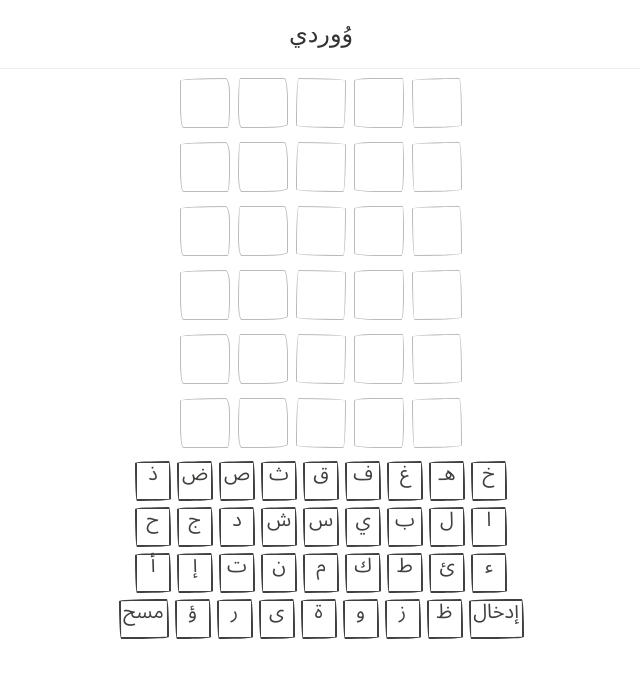
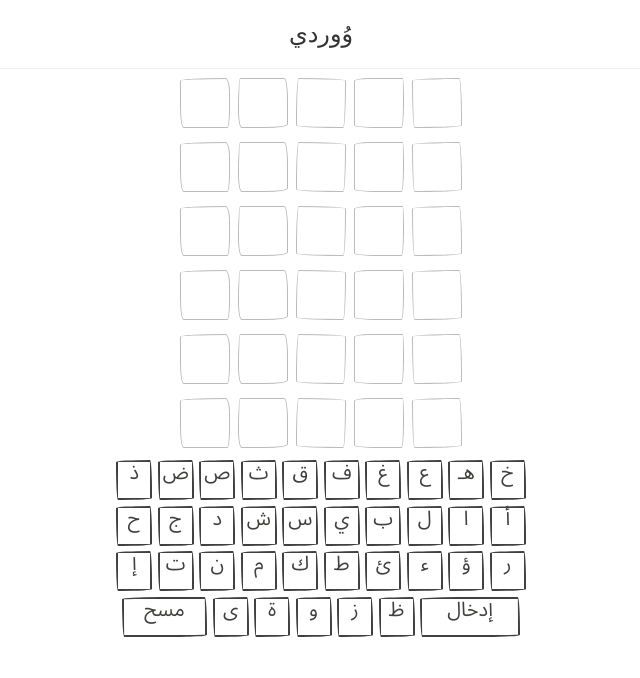
Before and after one commit to ThinkX1/wordy, a React (Vite) app: page / in a window 1280 px wide. Shown: the top 678 px of the page, without its empty margins (382-1022 px from the left). Built offline with nearby package versions, Linux system fonts and the light colour scheme; a web font is replaced by a local one.

Commit message:
add ع letter to keypad and improve css

```diff
--- a/src/components/keypad.tsx
+++ b/src/components/keypad.tsx
@@ -15,8 +15,10 @@ export const Keypad: FC<Props> = ({ usedKeys }) => {
       keyName = "Enter";
     } else if (keyName == "مسح") {
       keyName = "Backspace";
+    } else if (keyName == "هـ") {
+      keyName = "ه"
     }
-    console.log(e.target, keyName);
+
 
     window.dispatchEvent(
       new KeyboardEvent("keyup", { key: keyName ? keyName : "" }),
@@ -31,6 +33,7 @@ export const Keypad: FC<Props> = ({ usedKeys }) => {
     "ق",
     "ف",
     "غ",
+    "ع",
     "هـ",
     "خ",
     "ح",
@@ -51,9 +54,9 @@ export const Keypad: FC<Props> = ({ usedKeys }) => {
     "ط",
     "ئ",
     "ء",
-    "مسح",
     "ؤ",
     "ر",
+    "مسح",
     "ى",
     "ة",
     "و",
--- a/src/index.css
+++ b/src/index.css
@@ -70,17 +70,17 @@ color: #333;
 	direction: ltr;
 	}
 .keypad > div {
-	margin: 3px;
+	margin: 2.75px;
 	width: 36px;
 	height: 40px;
 	display: inline-block;
 }
 
 .keypad .enter {
-  width: 55px;
+  width: 100px;
 }
 .keypad .backspace {
-  width: 50px;
+  width: 85px;
 }
 
 .keypad > div.green {
```
